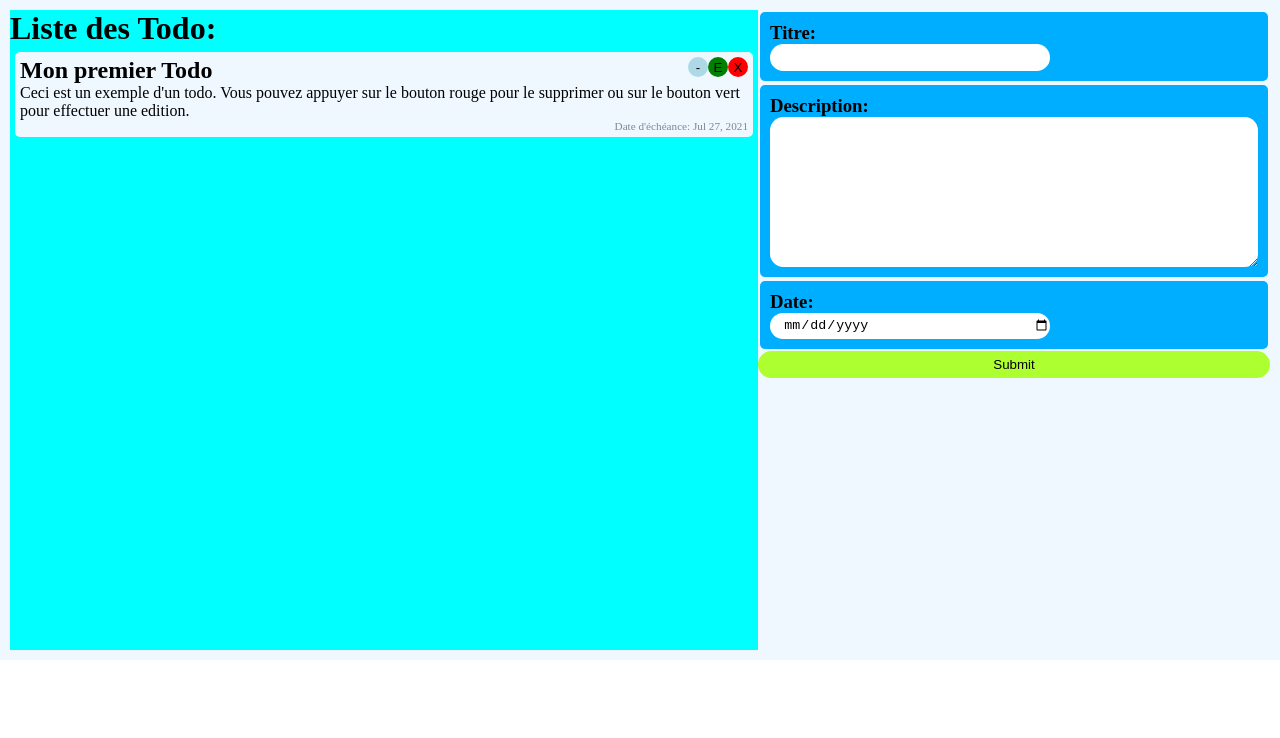
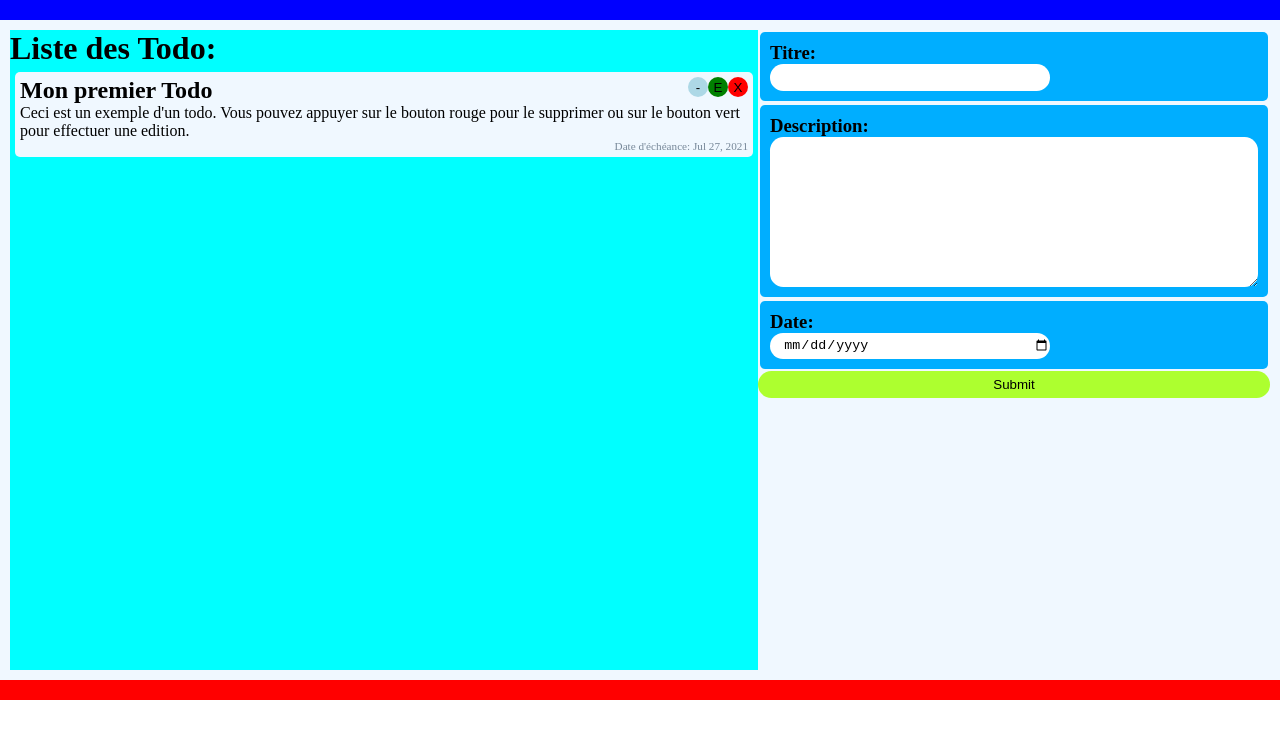
Before and after one commit to kilrasemifir/TodoAngular, an Angular app: page /todo-liste in a window 1280 px wide. Before the commit this address led to /. Shown: the top 738 px of the page. Built offline with nearby package versions, Linux system fonts and the light colour scheme.

Commit message:
feat(404): ajout de la page 404

```diff
--- a/src/app/app-routing.module.ts
+++ b/src/app/app-routing.module.ts
@@ -1,7 +1,15 @@
 import { NgModule } from '@angular/core';
 import { RouterModule, Routes } from '@angular/router';
+import { HomeComponent } from './pages/home/home.component';
+import { NotFound404Component } from './pages/not-found404/not-found404.component';
+import { TodoListeComponent } from './pages/todo-liste/todo-liste.component';
 
-const routes: Routes = [];
+const routes: Routes = [
+  {path:"todo-liste", component:TodoListeComponent},
+  {path:"", component:HomeComponent},
+  {path:"404", component:NotFound404Component},
+  {path:"**", redirectTo:"404"},
+];
 
 @NgModule({
   imports: [RouterModule.forRoot(routes)],
--- a/src/app/app.component.html
+++ b/src/app/app.component.html
@@ -1,14 +1,3 @@
-<div class="main-container">
-  <div class="todo-liste-container">
-    <h1>Liste des Todo:</h1>
-    <app-todo-item
-      *ngFor="let item of todoListe; let index = index"
-      [todoItem]="item"
-      (onDelete)="onDelete(item)"
-      (onEdit)="onEdit(item, index)"></app-todo-item>
-    <ng-container *ngIf="todoListe.length==0">
-      Vous avez terminé toutes vos taches!
-    </ng-container>
-  </div>
-  <app-todo-formulaire (onFinish)="onAjouter($event)" [defaultValue]="editItem"></app-todo-formulaire>
-</div>
+<div style="background-color: blue; height: 20px; width: 100%;"></div>
+<router-outlet></router-outlet>
+<div style="background-color: red; height: 20px; width: 100%;"></div>
--- a/src/app/app.component.ts
+++ b/src/app/app.component.ts
@@ -8,27 +8,6 @@ import { BasicTodoItem, TodoItem } from './models/todo-item';
   styleUrls: ['./app.component.css']
 })
 export class AppComponent {
-  public todoListe: TodoItem[] = [new BasicTodoItem("Mon premier Todo", "Ceci est un exemple d'un todo. Vous pouvez appuyer sur le bouton rouge pour le supprimer ou sur le bouton vert pour effectuer une edition.")];
-  public editItem?: TodoItem = undefined;
-  public editItemIndex: number = -1;
 
-  onAjouter(todoItem: TodoItem){
-    if (this.editItemIndex==-1)
-      this.todoListe.push(todoItem);
-    else {
-      this.todoListe[this.editItemIndex] = todoItem;
-      this.editItem = undefined;
-      this.editItemIndex = -1;
-    }
-  }
-
-  onDelete(item: TodoItem){
-    this.todoListe = this.todoListe.filter(val=>val!=item);
-  }
-
-  onEdit(item: TodoItem, index:number){
-    this.editItem = item;
-    this.editItemIndex = index;
-  }
 
 }
--- a/src/app/app.module.ts
+++ b/src/app/app.module.ts
@@ -7,13 +7,17 @@ import { AppComponent } from './app.component';
 import { TodoItemComponent } from './components/todo-item/todo-item.component';
 import { TodoFormulaireComponent } from './components/todo-formulaire/todo-formulaire.component';
 import { HomeComponent } from './pages/home/home.component';
+import { TodoListeComponent } from './pages/todo-liste/todo-liste.component';
+import { NotFound404Component } from './pages/not-found404/not-found404.component';
 
 @NgModule({
   declarations: [
     AppComponent,
     TodoItemComponent,
     TodoFormulaireComponent,
-    HomeComponent
+    HomeComponent,
+    TodoListeComponent,
+    NotFound404Component
   ],
   imports: [
     BrowserModule,
--- /dev/null
+++ b/src/app/pages/not-found404/not-found404.component.html
@@ -0,0 +1 @@
+<h1> Not Found! 404 </h1>
--- /dev/null
+++ b/src/app/pages/not-found404/not-found404.component.ts
@@ -0,0 +1,15 @@
+import { Component, OnInit } from '@angular/core';
+
+@Component({
+  selector: 'app-not-found404',
+  templateUrl: './not-found404.component.html',
+  styleUrls: ['./not-found404.component.css']
+})
+export class NotFound404Component implements OnInit {
+
+  constructor() { }
+
+  ngOnInit(): void {
+  }
+
+}
--- /dev/null
+++ b/src/app/pages/todo-liste/todo-liste.component.css
@@ -0,0 +1,12 @@
+.main-container {
+    display: flex;
+    justify-content: space-around;
+    padding: 10px;
+    background-color: aliceblue;
+}
+
+.todo-liste-container {
+    min-width: 58vw;
+    height: 80vh;
+    background-color: aqua;
+}
--- /dev/null
+++ b/src/app/pages/todo-liste/todo-liste.component.html
@@ -0,0 +1,14 @@
+<div class="main-container">
+    <div class="todo-liste-container">
+      <h1>Liste des Todo:</h1>
+      <app-todo-item
+        *ngFor="let item of todoListe; let index = index"
+        [todoItem]="item"
+        (onDelete)="onDelete(item)"
+        (onEdit)="onEdit(item, index)"></app-todo-item>
+      <ng-container *ngIf="todoListe.length==0">
+        Vous avez terminé toutes vos taches!
+      </ng-container>
+    </div>
+    <app-todo-formulaire (onFinish)="onAjouter($event)" [defaultValue]="editItem"></app-todo-formulaire>
+  </div>
--- /dev/null
+++ b/src/app/pages/todo-liste/todo-liste.component.ts
@@ -0,0 +1,36 @@
+import { Component, OnInit } from '@angular/core';
+import { BasicTodoItem, TodoItem } from 'src/app/models/todo-item';
+
+@Component({
+  selector: 'app-todo-liste',
+  templateUrl: './todo-liste.component.html',
+  styleUrls: ['./todo-liste.component.css']
+})
+export class TodoListeComponent implements OnInit {
+
+  public todoListe: TodoItem[] = [new BasicTodoItem("Mon premier Todo", "Ceci est un exemple d'un todo. Vous pouvez appuyer sur le bouton rouge pour le supprimer ou sur le bouton vert pour effectuer une edition.")];
+  public editItem?: TodoItem = undefined;
+  public editItemIndex: number = -1;
+
+  onAjouter(todoItem: TodoItem){
+    if (this.editItemIndex==-1)
+      this.todoListe.push(todoItem);
+    else {
+      this.todoListe[this.editItemIndex] = todoItem;
+      this.editItem = undefined;
+      this.editItemIndex = -1;
+    }
+  }
+
+  onDelete(item: TodoItem){
+    this.todoListe = this.todoListe.filter(val=>val!=item);
+  }
+
+  onEdit(item: TodoItem, index:number){
+    this.editItem = item;
+    this.editItemIndex = index;
+  }
+  ngOnInit(): void {
+  }
+
+}
```
Also changed, not shown: src/app/pages/not-found404/not-found404.component.css (added), 2 other files (tests, documents, lock files or other folders).
